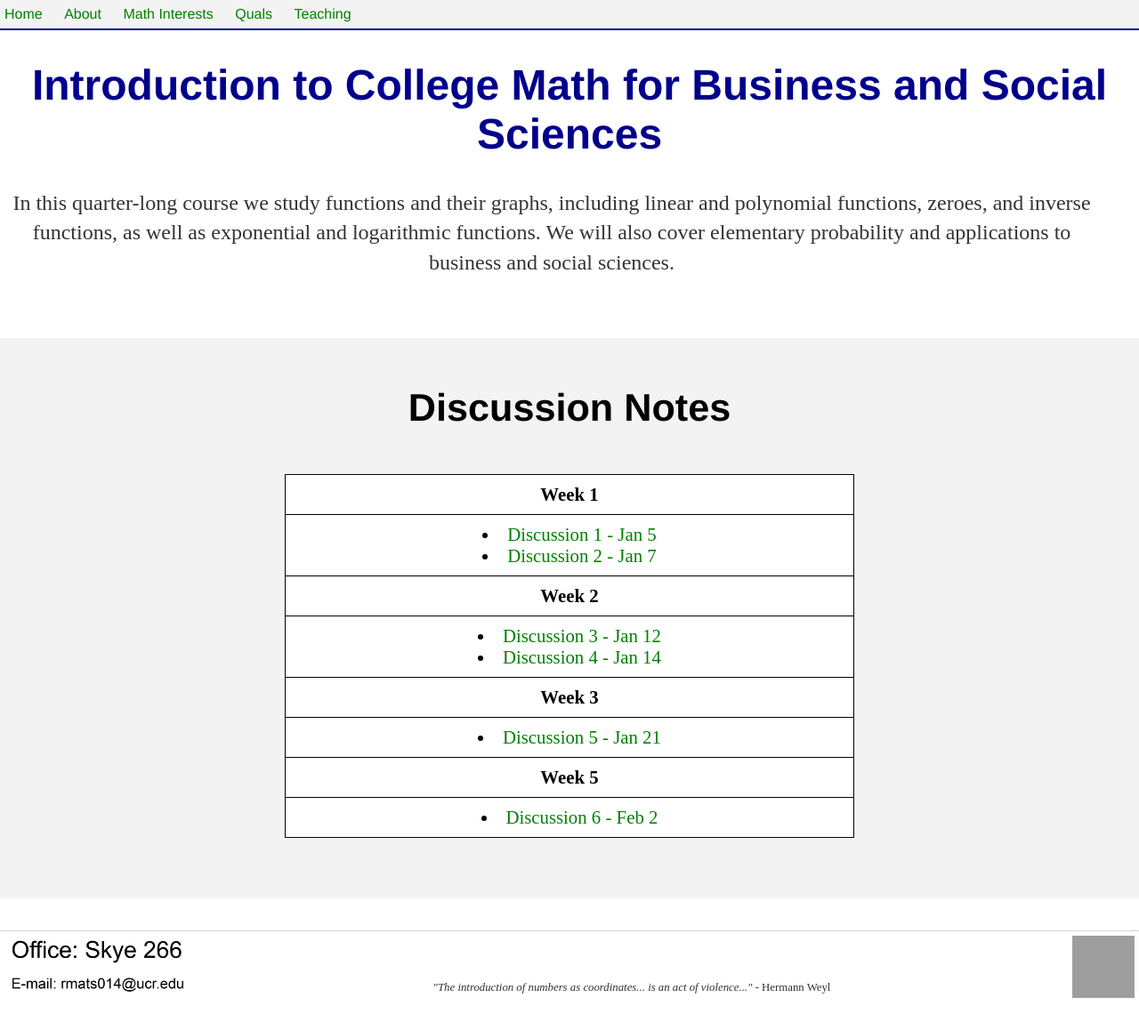
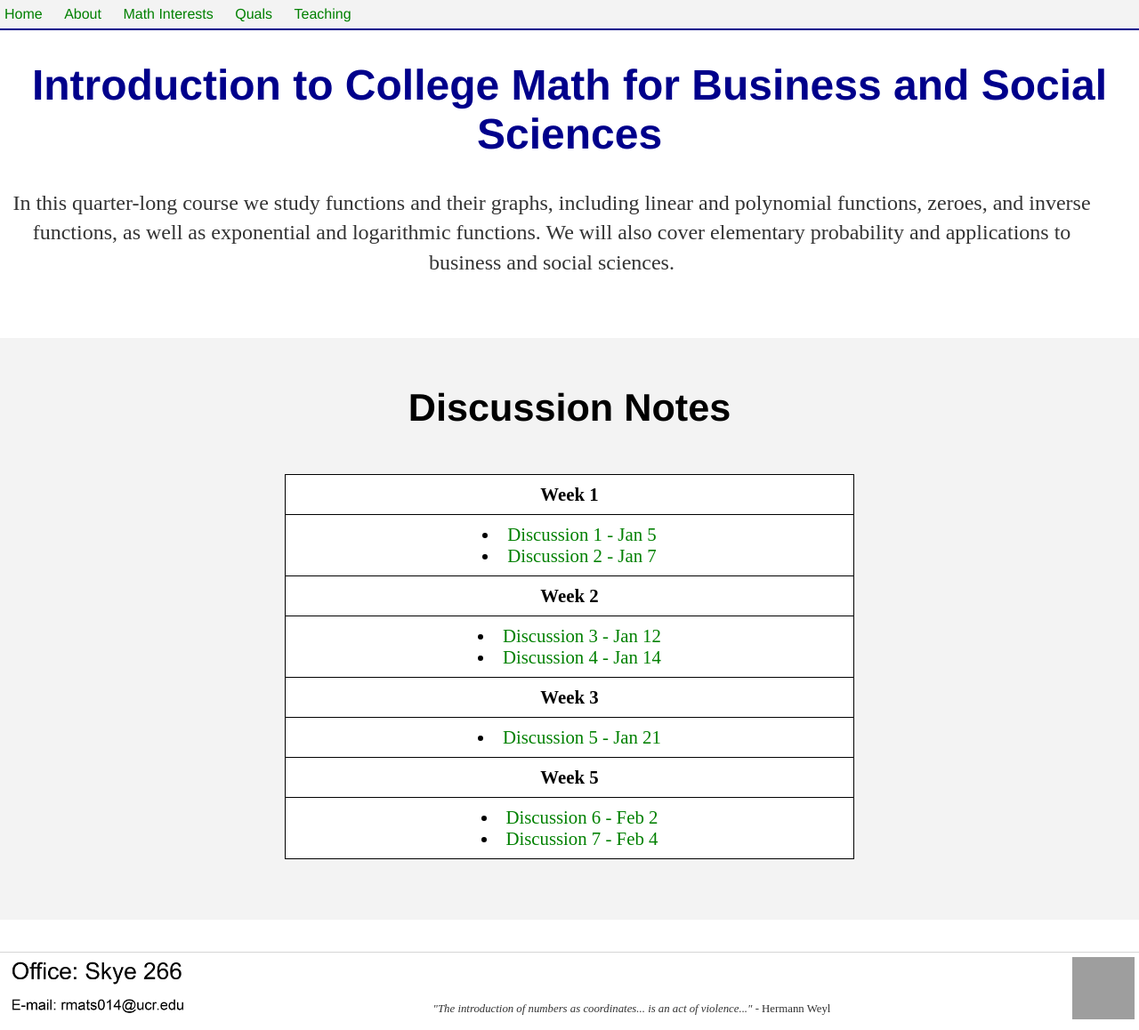
Before and after one commit to raymondmatson/raymondmatson.github.io, a Jekyll site: the page built from teaching/4/index.md, in a window 1280 px wide. Shown: the whole page at 89% size. Built offline with Jekyll 4.4.1, drawn with Linux system fonts in a browser that asks for light colours; formulas are drawn with MathJax 3; before the commit the page ends 1134 px from its top, so only the background shows below that; grey boxes are pictures that could not be loaded.

Commit message:
Added math 4 disc notes

```diff
--- a/teaching/4/index.md
+++ b/teaching/4/index.md
@@ -59,6 +59,7 @@ title: Teaching
 			<tr>
 				<td align=center>
 					<li><a href="/teaching/4/Discussion_6.pdf">Discussion 6 - Feb 2</a></li>
+					<li><a href="/teaching/4/Discussion_7.pdf">Discussion 7 - Feb 4</a></li>
 				</td>
 			</tr>
 		</table>
```
Also changed, not shown: 1 other file.
